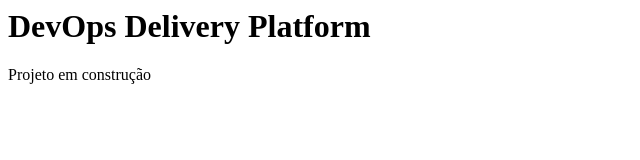
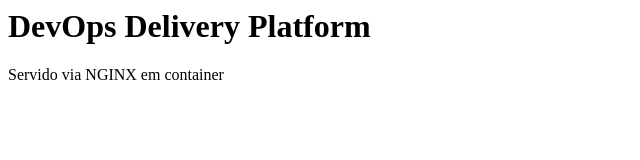
Before and after one commit to Wesbonf/devops-delivery-platform, a plain HTML site: page app/nginx/index.html in a window 1280 px wide. Shown: the full height of the page, 0-640 px from the left. Drawn offline with Linux system fonts and the light colour scheme.

Commit message:
Feat: Adicionando o html

```diff
--- a/app/nginx/index.html
+++ b/app/nginx/index.html
@@ -1,2 +1,2 @@
 <h1>DevOps Delivery Platform</h1>
-<p>Projeto em construção</p>
+<p>Servido via NGINX em container</p>
```
